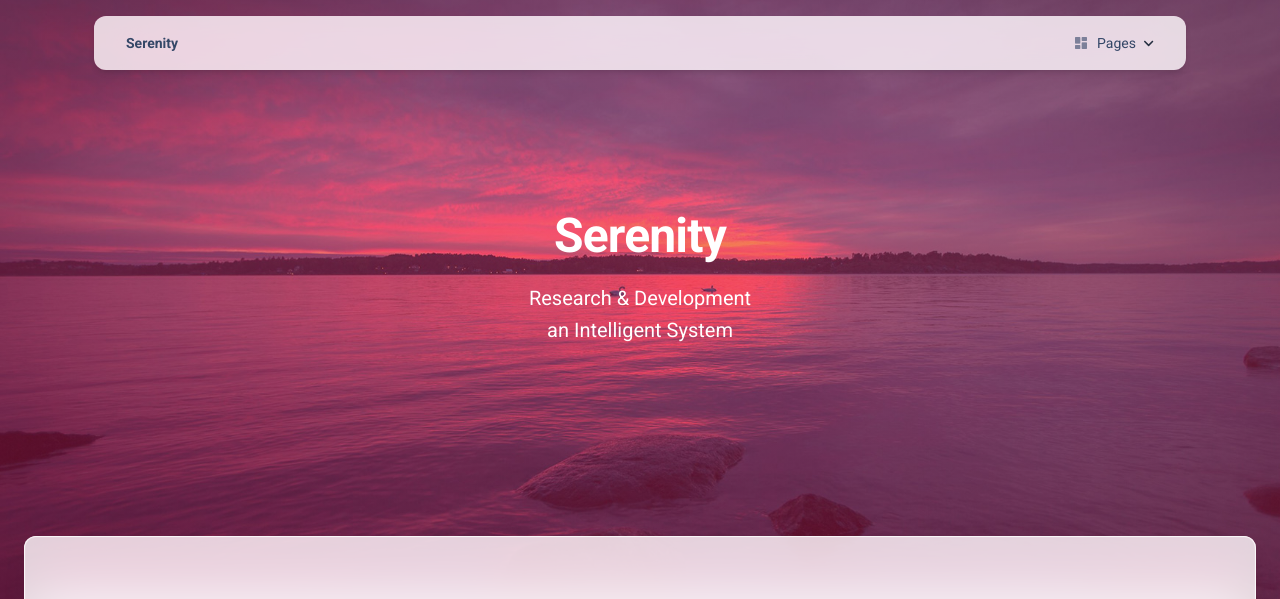
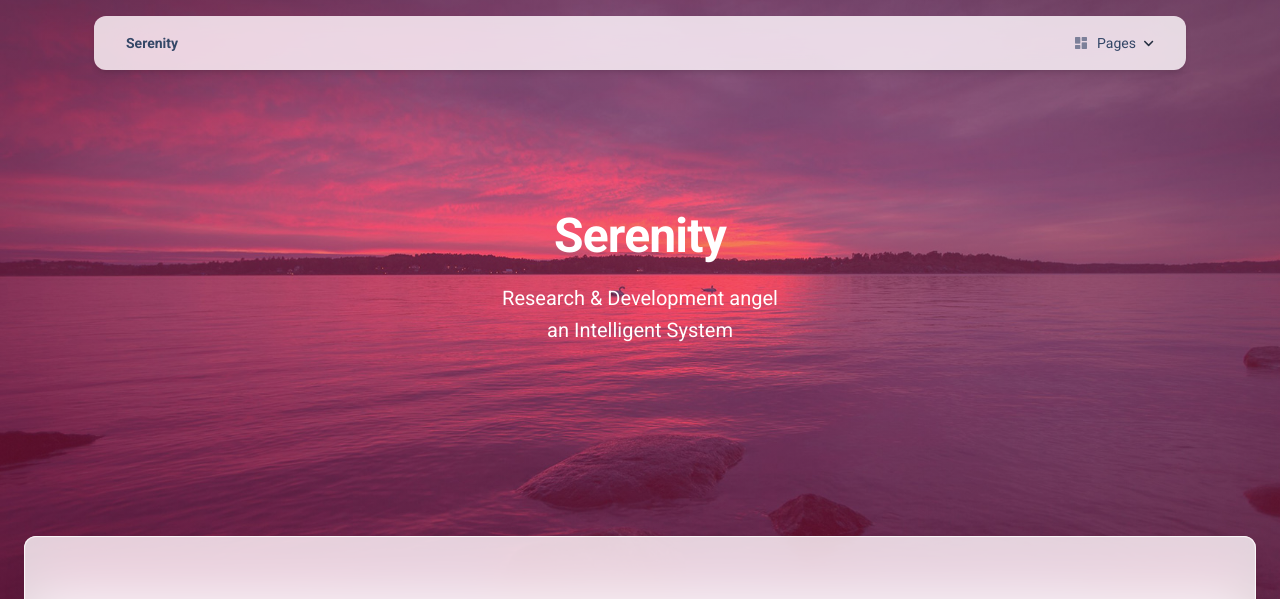
Before and after one commit to angxdes/Serenity, a Django app: page / in a window 1280 px wide. Shown: the top 599 px of the page. Run offline with Django 4.2, Linux system fonts and the light colour scheme; some libraries are stand-ins or nearby versions.

Commit message:
Update index.html

```diff
--- a/Serenity/chatbot/templates/chatbot/index.html
+++ b/Serenity/chatbot/templates/chatbot/index.html
@@ -292,7 +292,7 @@
       <div class="row">
         <div class="col-lg-7 text-center mx-auto">
           <h1 class="text-white pt-3 mt-n5">Serenity</h1>
-          <p class="lead text-white mt-3">Research & Development <br/> an Intelligent System </p>
+          <p class="lead text-white mt-3">Research & Development angel <br/> an Intelligent System </p>
         </div>
       </div>
     </div>
```
